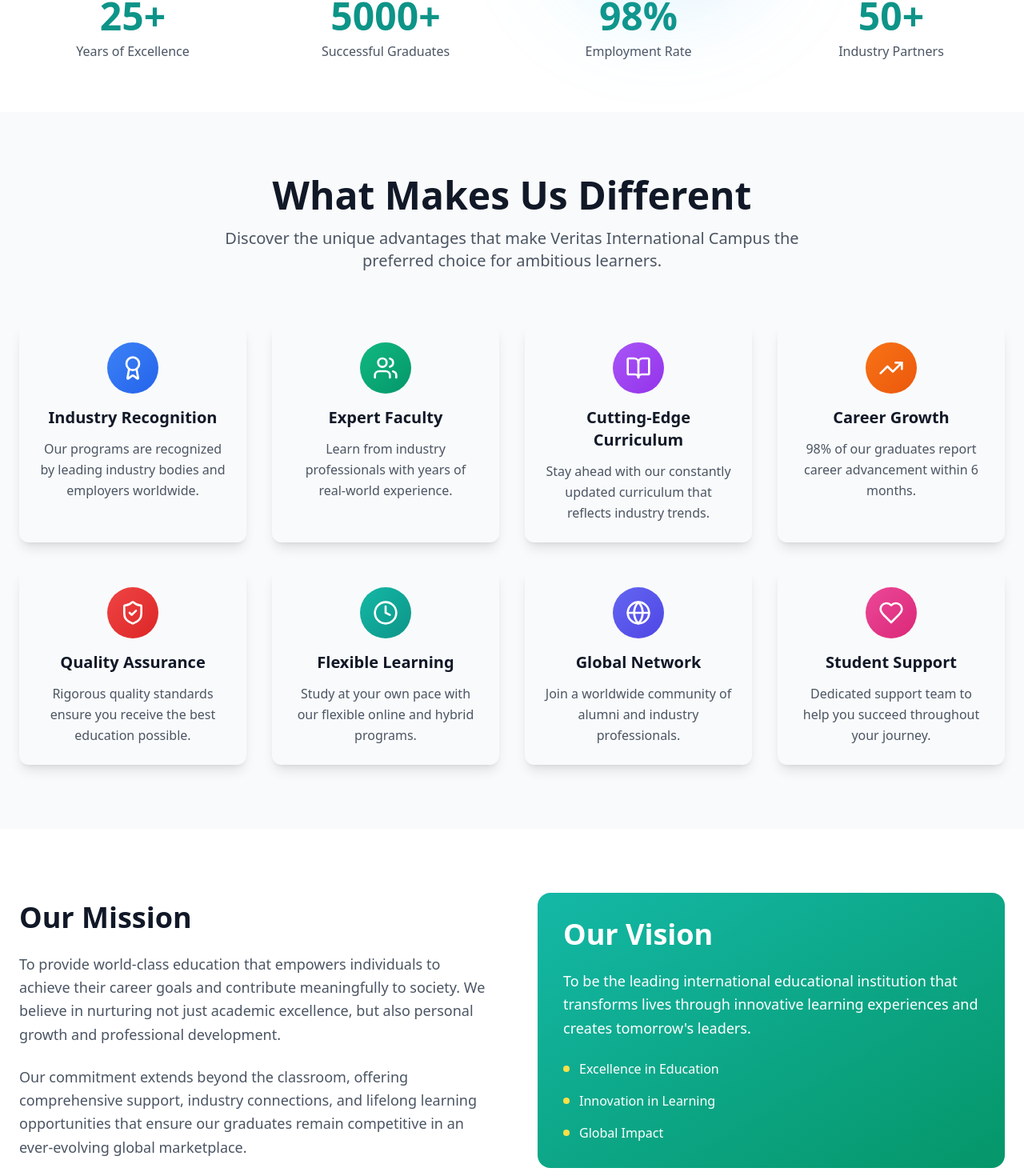
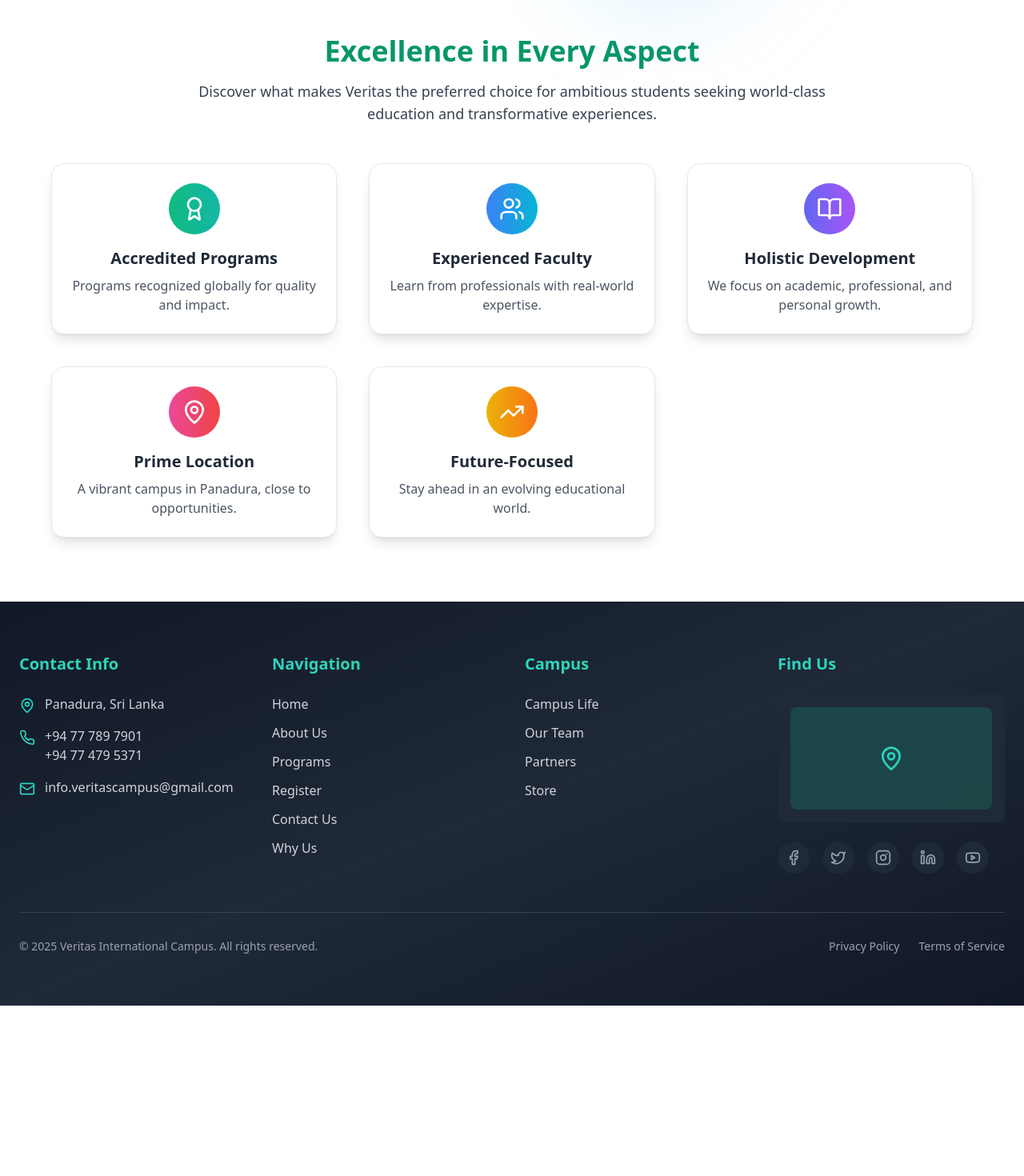
Before and after one commit to Wolferlk/Veritas-International-Uni, a React (Vite) app in the folder Frontend/: page /why-us in a window 1280 px wide. Shown: the part 516-1986 px from the top of the page at 80% size. After the commit the page ends 1773 px from the top, so only its background shows below. Built offline with nearby package versions, Linux system fonts and the light colour scheme.

Commit message:
Complete Why Us Page

```diff
--- a/Frontend/src/pages/WhyUs/WhyUs.tsx
+++ b/Frontend/src/pages/WhyUs/WhyUs.tsx
@@ -5,61 +5,40 @@
   UsersIcon,
   BookOpenIcon,
   TrendingUpIcon,
-  ShieldCheckIcon,
-  ClockIcon,
-  GlobeIcon,
-  HeartIcon,
+  MapPinIcon,
 } from "lucide-react";
-import { Card, CardContent } from "../../components/ui/card";
+import { Card } from "../../components/ui/card"; // Assumes Flowbite-style card
 
-const reasons = [
+const features = [
   {
-    icon: AwardIcon,
-    title: "Industry Recognition",
-    description: "Our programs are recognized by leading industry bodies and employers worldwide.",
-    color: "from-blue-500 to-blue-600",
+    icon: <AwardIcon className="w-8 h-8 text-white" />,
+    title: "Accredited Programs",
+    description: "Programs recognized globally for quality and impact.",
+    bg: "from-emerald-500 to-teal-500",
   },
   {
-    icon: UsersIcon,
-    title: "Expert Faculty",
-    description: "Learn from industry professionals with years of real-world experience.",
-    color: "from-emerald-500 to-emerald-600",
+    icon: <UsersIcon className="w-8 h-8 text-white" />,
+    title: "Experienced Faculty",
+    description: "Learn from professionals with real-world expertise.",
+    bg: "from-blue-500 to-cyan-500",
   },
   {
-    icon: BookOpenIcon,
-    title: "Cutting-Edge Curriculum",
-    description: "Stay ahead with our constantly updated curriculum that reflects industry trends.",
-    color: "from-purple-500 to-purple-600",
+    icon: <BookOpenIcon className="w-8 h-8 text-white" />,
+    title: "Holistic Development",
+    description: "We focus on academic, professional, and personal growth.",
+    bg: "from-indigo-500 to-purple-500",
   },
   {
-    icon: TrendingUpIcon,
-    title: "Career Growth",
-    description: "98% of our graduates report career advancement within 6 months.",
-    color: "from-orange-500 to-orange-600",
+    icon: <MapPinIcon className="w-8 h-8 text-white" />,
+    title: "Prime Location",
+    description: "A vibrant campus in Panadura, close to opportunities.",
+    bg: "from-pink-500 to-red-500",
   },
   {
-    icon: ShieldCheckIcon,
-    title: "Quality Assurance",
-    description: "Rigorous quality standards ensure you receive the best education possible.",
-    color: "from-red-500 to-red-600",
-  },
-  {
-    icon: ClockIcon,
-    title: "Flexible Learning",
-    description: "Study at your own pace with our flexible online and hybrid programs.",
-    color: "from-teal-500 to-teal-600",
-  },
-  {
-    icon: GlobeIcon,
-    title: "Global Network",
-    description: "Join a worldwide community of alumni and industry professionals.",
-    color: "from-indigo-500 to-indigo-600",
-  },
-  {
-    icon: HeartIcon,
-    title: "Student Support",
-    description: "Dedicated support team to help you succeed throughout your journey.",
-    color: "from-pink-500 to-pink-600",
+    icon: <TrendingUpIcon className="w-8 h-8 text-white" />,
+    title: "Future-Focused",
+    description: "Stay ahead in an evolving educational world.",
+    bg: "from-yellow-500 to-orange-500",
   },
 ];
 
@@ -74,92 +53,57 @@
   return (
     <div className="pt-20">
       {/* Hero Section */}
-      <section className="py-20 bg-gradient-to-br from-teal-600 via-emerald-600 to-cyan-600 text-white">
-        <div className="container mx-auto px-6">
+      <section className="py-24 bg-gradient-to-br from-teal-600 via-emerald-600 to-cyan-600 text-white">
+        <div className="container mx-auto px-6 text-center max-w-4xl">
           <motion.div
-            className="text-center max-w-4xl mx-auto"
             initial={{ opacity: 0, y: 30 }}
             animate={{ opacity: 1, y: 0 }}
             transition={{ duration: 0.8 }}
           >
-            <h1 className="text-5xl md:text-6xl font-bold mb-6">
-              Why Choose
+            <h1 className="text-5xl md:text-6xl font-extrabold leading-tight mb-6">
+              Why Choose{" "}
               <span className="block bg-gradient-to-r from-yellow-300 to-orange-300 bg-clip-text text-transparent">
                 Veritas International?
               </span>
             </h1>
-            <p className="text-xl md:text-2xl text-white/90 leading-relaxed">
-              We're not just an educational institution – we're your partner in
-              building a successful future. Here's what sets us apart.
+            <p className="text-lg md:text-2xl text-white/90 leading-relaxed">
+              We go beyond education. We empower futures. Here's what makes us
+              the best choice.
             </p>
           </motion.div>
         </div>
       </section>
 
-      {/* Achievements Section */}
-      <section className="py-16 bg-white">
-        <div className="container mx-auto px-6">
-          <div className="grid grid-cols-2 md:grid-cols-4 gap-8">
-            {achievements.map((achievement, index) => (
+      {/* Feature Cards */}
+      <section className="bg-white py-20 px-4 md:px-8">
+        <div className="max-w-6xl mx-auto text-center">
+          <h2 className="text-4xl font-bold text-emerald-600 mb-4">
+            Excellence in Every Aspect
+          </h2>
+          <p className="text-lg text-gray-700 mb-12">
+            Discover what makes Veritas the preferred choice for ambitious
+            students seeking world-class <br></br> education and transformative experiences.
+          </p>
+
+          <div className="grid grid-cols-1 sm:grid-cols-2 lg:grid-cols-3 gap-10">
+            {features.map((feature, index) => (
               <motion.div
-                key={achievement.label}
-                className="text-center"
-                initial={{ opacity: 0, scale: 0.5 }}
-                whileInView={{ opacity: 1, scale: 1 }}
-                transition={{ duration: 0.6, delay: index * 0.1 }}
+                key={index}
+                initial={{ opacity: 0, y: 20 }}
+                whileInView={{ opacity: 1, y: 0 }}
+                transition={{ duration: 0.5, delay: index * 0.1 }}
                 viewport={{ once: true }}
               >
-                <div className="text-4xl md:text-5xl font-bold text-teal-600 mb-2">
-                  {achievement.number}
-                </div>
-                <div className="text-gray-600 font-medium">{achievement.label}</div>
-              </motion.div>
-            ))}
-          </div>
-        </div>
-      </section>
-
-      {/* Reasons Section */}
-      <section className="py-20 bg-gray-50">
-        <div className="container mx-auto px-6">
-          <motion.div
-            className="text-center mb-16"
-            initial={{ opacity: 0, y: 30 }}
-            whileInView={{ opacity: 1, y: 0 }}
-            transition={{ duration: 0.6 }}
-            viewport={{ once: true }}
-          >
-            <h2 className="text-4xl md:text-5xl font-bold text-gray-900 mb-4">
-              What Makes Us Different
-            </h2>
-            <p className="text-xl text-gray-600 max-w-3xl mx-auto">
-              Discover the unique advantages that make Veritas International Campus
-              the preferred choice for ambitious learners.
-            </p>
-          </motion.div>
-
-          <div className="grid md:grid-cols-2 lg:grid-cols-4 gap-8">
-            {reasons.map((reason, index) => (
-              <motion.div
-                key={reason.title}
-                initial={{ opacity: 0, y: 30 }}
-                whileInView={{ opacity: 1, y: 0 }}
-                transition={{ duration: 0.6, delay: index * 0.1 }}
-                viewport={{ once: true }}
-                whileHover={{ y: -10 }}
-              >
-                <Card className="h-full hover:shadow-xl transition-all duration-300 border-0 shadow-lg">
-                  <CardContent className="p-6 text-center">
-                    <div className={`w-16 h-16 bg-gradient-to-br ${reason.color} rounded-full flex items-center justify-center mx-auto mb-4`}>
-                      <reason.icon className="w-8 h-8 text-white" />
-                    </div>
-                    <h3 className="text-xl font-bold text-gray-900 mb-3">
-                      {reason.title}
-                    </h3>
-                    <p className="text-gray-600 leading-relaxed">
-                      {reason.description}
-                    </p>
-                  </CardContent>
+                <Card className="p-6 rounded-2xl shadow-lg hover:shadow-2xl transition-all duration-300 hover:-translate-y-1 bg-white">
+                  <div
+                    className={`mx-auto w-16 h-16 flex items-center justify-center rounded-full bg-gradient-to-r ${feature.bg} mb-4`}
+                  >
+                    {feature.icon}
+                  </div>
+                  <h3 className="text-xl font-semibold mb-2 text-gray-800">
+                    {feature.title}
+                  </h3>
+                  <p className="text-gray-600">{feature.description}</p>
                 </Card>
               </motion.div>
             ))}
@@ -167,63 +111,6 @@
         </div>
       </section>
 
-      {/* Mission & Vision Section */}
-      <section className="py-20 bg-white">
-        <div className="container mx-auto px-6">
-          <div className="grid lg:grid-cols-2 gap-16 items-center">
-            <motion.div
-              initial={{ opacity: 0, x: -50 }}
-              whileInView={{ opacity: 1, x: 0 }}
-              transition={{ duration: 0.8 }}
-              viewport={{ once: true }}
-            >
-              <h2 className="text-4xl font-bold text-gray-900 mb-6">Our Mission</h2>
-              <p className="text-lg text-gray-600 leading-relaxed mb-6">
-                To provide world-class education that empowers individuals to achieve
-                their career goals and contribute meaningfully to society. We believe
-                in nurturing not just academic excellence, but also personal growth
-                and professional development.
-              </p>
-              <p className="text-lg text-gray-600 leading-relaxed">
-                Our commitment extends beyond the classroom, offering comprehensive
-                support, industry connections, and lifelong learning opportunities
-                that ensure our graduates remain competitive in an ever-evolving
-                global marketplace.
-              </p>
-            </motion.div>
-
-            <motion.div
-              initial={{ opacity: 0, x: 50 }}
-              whileInView={{ opacity: 1, x: 0 }}
-              transition={{ duration: 0.8 }}
-              viewport={{ once: true }}
-            >
-              <div className="bg-gradient-to-br from-teal-500 to-emerald-600 rounded-2xl p-8 text-white">
-                <h2 className="text-4xl font-bold mb-6">Our Vision</h2>
-                <p className="text-lg leading-relaxed mb-6">
-                  To be the leading international educational institution that
-                  transforms lives through innovative learning experiences and
-                  creates tomorrow's leaders.
-                </p>
-                <div className="space-y-4">
-                  <div className="flex items-center space-x-3">
-                    <div className="w-2 h-2 bg-yellow-300 rounded-full" />
-                    <span>Excellence in Education</span>
-                  </div>
-                  <div className="flex items-center space-x-3">
-                    <div className="w-2 h-2 bg-yellow-300 rounded-full" />
-                    <span>Innovation in Learning</span>
-                  </div>
-                  <div className="flex items-center space-x-3">
-                    <div className="w-2 h-2 bg-yellow-300 rounded-full" />
-                    <span>Global Impact</span>
-                  </div>
-                </div>
-              </div>
-            </motion.div>
-          </div>
-        </div>
-      </section>
     </div>
   );
 };
```
Also changed, not shown: 1 other file (tests, documents, lock files or other folders).
